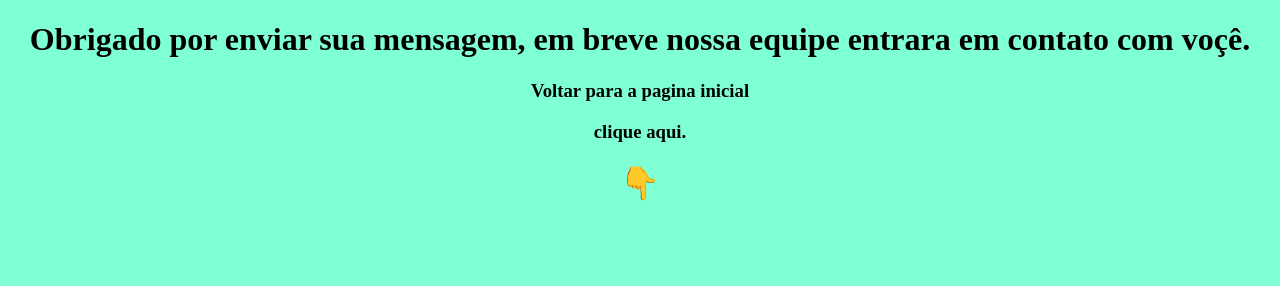
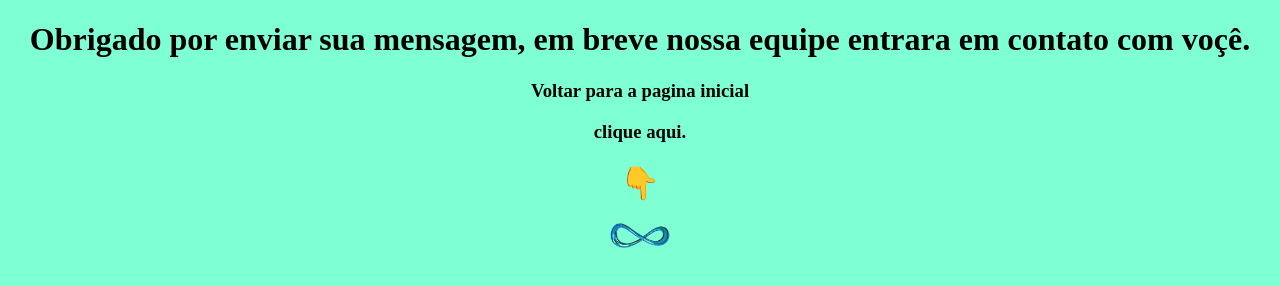
Before and after one commit to InfinityCooperative/pagina-de-agradecimento, a plain HTML site: page index.html in a window 1280 px wide. Drawn offline with Linux system fonts and the light colour scheme.

Commit message:
Update index.html

```diff
--- a/index.html
+++ b/index.html
@@ -11,6 +11,6 @@
     <h3>Voltar para a pagina inicial</h3>
     <p><h3>clique aqui.</h3></p>
     <p><h1>👇</h1></p>
-    <a href="https://infinitycooperative.github.io/Alem_de_um_status/"><img src="" class="logo"></a>
+    <a href="https://infinitycooperative.github.io/Alem_de_um_status/"><img src="imagens/infinity icon.png" class="logo"></a>
 </body>
 </html>
```
